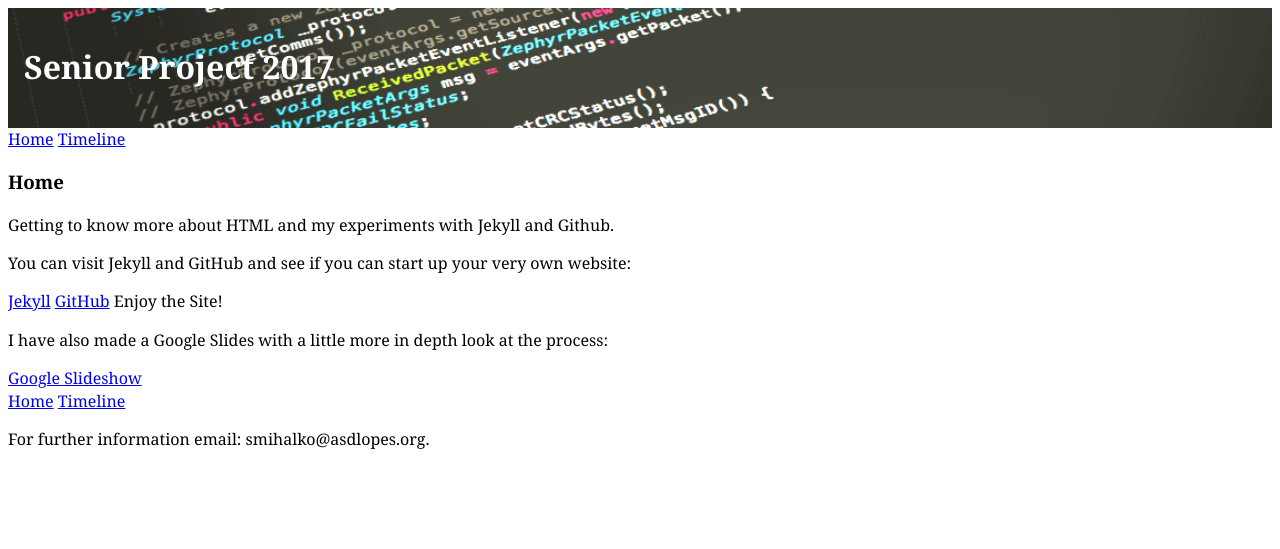
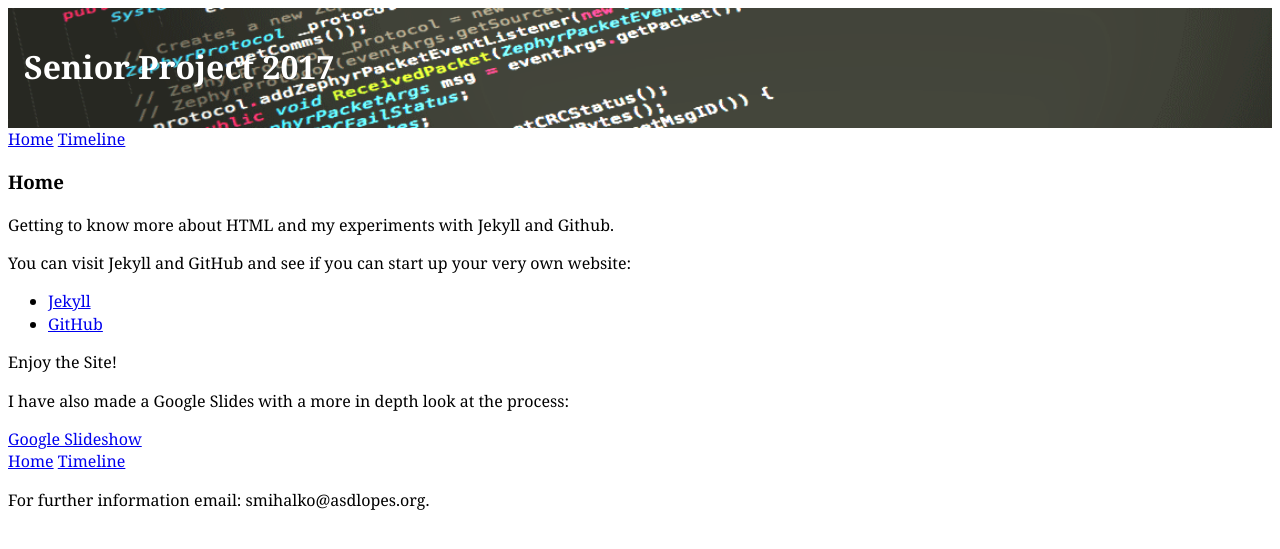
Before and after one commit to sebastianmihalko/project, a Jekyll site: the page built from index.html, in a window 1280 px wide. Shown: the top 549 px of the page. Built offline with Jekyll 4.4.1, drawn with Linux system fonts in a browser that asks for light colours.

Commit message:
editing te style of index and chenged the timeline heading to be smaller

```diff
--- a/_layouts/timeline.html
+++ b/_layouts/timeline.html
@@ -1,7 +1,7 @@
 ---
 layout: default
 ---
-<h1>Timeline</h1>
+<h3>Timeline</h3>
 <nav>
   <ul>
     <li><a href="{{site.baseurl}}/in-new-york.html">In New York</a></li>
--- a/index.html
+++ b/index.html
@@ -7,12 +7,16 @@ layout: default
 <p>Getting to know more about HTML and my experiments with Jekyll and Github.
 
 <p>You can visit Jekyll and GitHub and see if you can start up your very own website:</p>
-
-<a href="https://www.jekylkrb.com" alt="Jekyll">Jekyll</a>
-<a href="https://www.github.com" alt="GitHub">GitHub</a>
-
+<ul>
+  <li>
+    <a href="http://jekyllrb.com" alt="Jekyll">Jekyll</a>
+  </li>
+  <li>
+    <a href="https://www.github.com" alt="GitHub">GitHub</a>
+  </li>
+</ul>
+<p></p>
 Enjoy the Site!
 
-<p>I have also made a Google Slides with a little more in depth look at the process:</p>
-
+<p>I have also made a Google Slides with a more in depth look at the process:</p>
 <a href="https://docs.google.com/presentation/d/1qj91fQz4WwbFgLnO9Ur7m2tgdBDhb4rQmvyh5zdpFUk/pub?start=false&loop=false&delayms=60000" alt="Slideshow">Google Slideshow</a>
```
Also changed, not shown: _posts/2017-05-14-getting-posts-to-work.md (+9 -1 lines).
